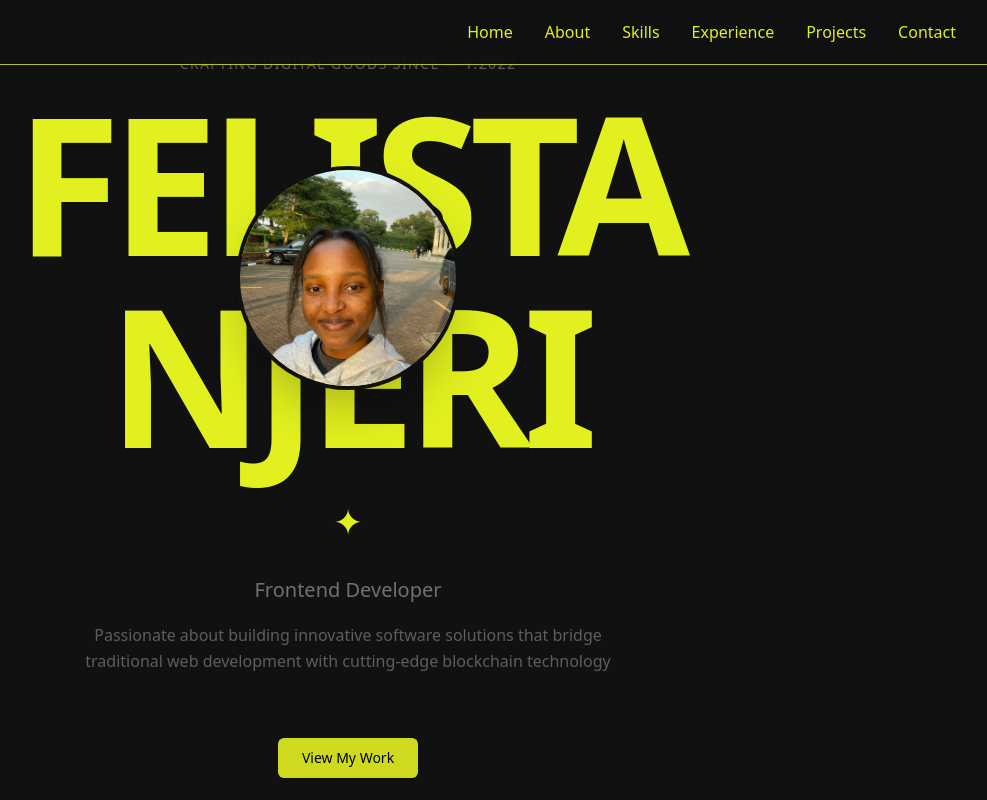
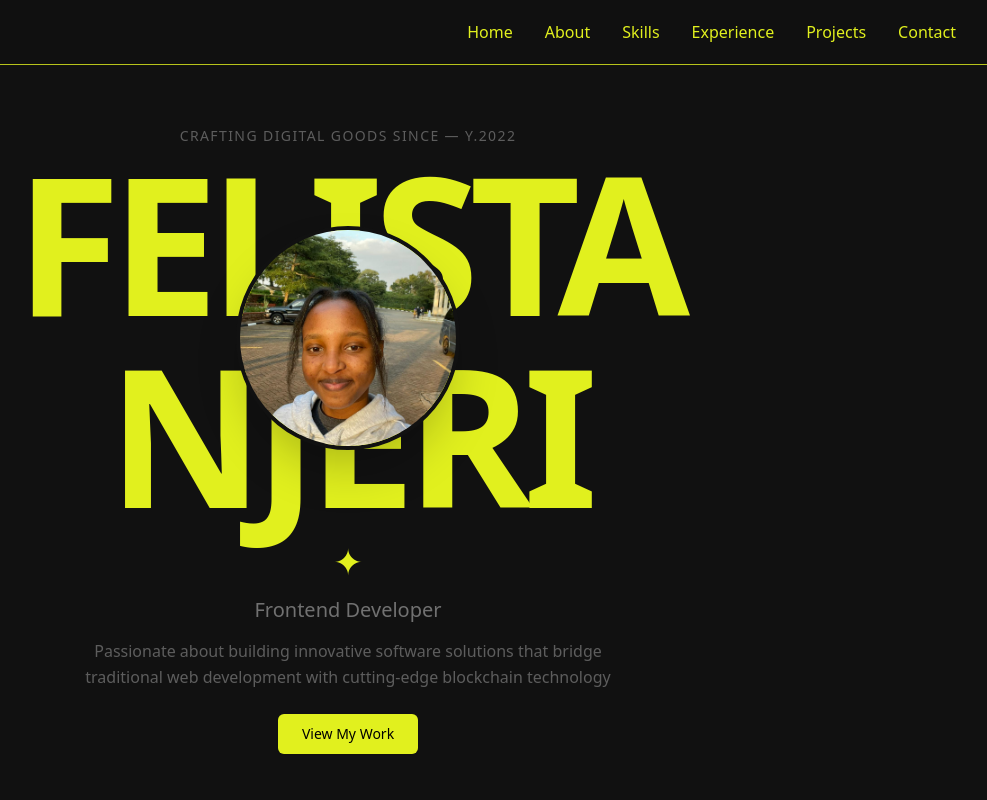
Before and after one commit to Felista-Njeri/portfolio, a React (Vite) app: page / in a window 1280 px wide. Shown: the top 800 px of the page, without its empty margins (292-1279 px from the left). Built offline with nearby package versions, Linux system fonts and the light colour scheme.

Commit message:
fix: decorative text in hero section, button color and footer border-t color

```diff
--- a/src/components/Contact.tsx
+++ b/src/components/Contact.tsx
@@ -181,7 +181,7 @@ const Contact = () => {
           </div>
 
           {/* Footer */}
-          <div className="mt-24 pt-8 border-t border-border text-center animate-fade-in">
+          <div className="mt-24 pt-8 border-t border-foreground/80 text-center animate-fade-in">
             <p className="text-sm text-muted-foreground">
               © {new Date().getFullYear()} Felista Njeri. Crafted with passion and precision.
             </p>
--- a/src/components/Hero.tsx
+++ b/src/components/Hero.tsx
@@ -7,12 +7,12 @@ const Hero = () => {
       <div className="container mx-auto">
         <div className="relative">
           {/* Decorative element */}
-          <div className="absolute -top-8 left-1/2 -translate-x-1/2 text-muted-foreground/80 text-sm tracking-widest">
+          <div className="mt-4 text-center text-muted-foreground/80 text-sm tracking-widest">
             CRAFTING DIGITAL GOODS SINCE — Y.2022
           </div>
 
           {/* Main content */}
-          <div className="flex flex-col items-center text-center space-y-8 animate-fade-in">
+          <div className="flex flex-col items-center text-center space-y-3 animate-fade-in">
             {/* Name with integrated profile image */}
             <div className="relative">
               <h1 className="text-7xl sm:text-8xl md:text-9xl lg:text-[12rem] font-black tracking-tighter leading-none">
@@ -22,7 +22,7 @@ const Hero = () => {
               </h1>
 
               {/* Profile image integrated into text */}
-              <div className="absolute top-1/2 left-1/2 -translate-x-1/2 -translate-y-1/2 w-32 h-32 sm:w-40 sm:h-40 md:w-48 md:h-48 lg:w-56 lg:h-56 rounded-full overflow-hidden border-4 border-background shadow-2xl">
+              <div className="absolute top-1/2 left-1/2 -translate-x-1/2 -translate-y-1/2 w-24 h-24 sm:w-40 sm:h-40 md:w-48 md:h-48 lg:w-56 lg:h-56 rounded-full overflow-hidden border-4 border-background shadow-2xl">
                 <img
                   src={"/pic.jpg"}
                   alt="Felista Njeri"
@@ -35,7 +35,7 @@ const Hero = () => {
             <div className="text-4xl">✦</div>
 
             {/* Description */}
-            <div className="max-w-2xl space-y-4">
+            <div className="max-w-2xl space-y-3">
               <p className="text-lg sm:text-xl text-muted-foreground leading-relaxed">
                 Frontend Developer
               </p>
@@ -45,7 +45,7 @@ const Hero = () => {
             </div>
 
             {/* CTA Buttons */}
-            <div className="flex flex-col sm:flex-row gap-4 pt-8">
+            <div className="pt-3">
               <Button size="lg" className="font-medium" onClick={() => scrollToSection("projects")}>
                 View My Work
               </Button>
--- a/src/components/ui/button.tsx
+++ b/src/components/ui/button.tsx
@@ -10,7 +10,7 @@ const buttonVariants = cva(
     variants: {
       variant: {
         default:
-          "bg-foreground/90 text-black shadow-xs hover:bg-foreground/80 cursor-pointer",
+          "bg-foreground text-black shadow-xs hover:bg-foreground/90 cursor-pointer",
         destructive:
           "bg-destructive text-white shadow-xs hover:bg-destructive/90 focus-visible:ring-destructive/20 dark:focus-visible:ring-destructive/40 dark:bg-destructive/60",
         outline:
```
